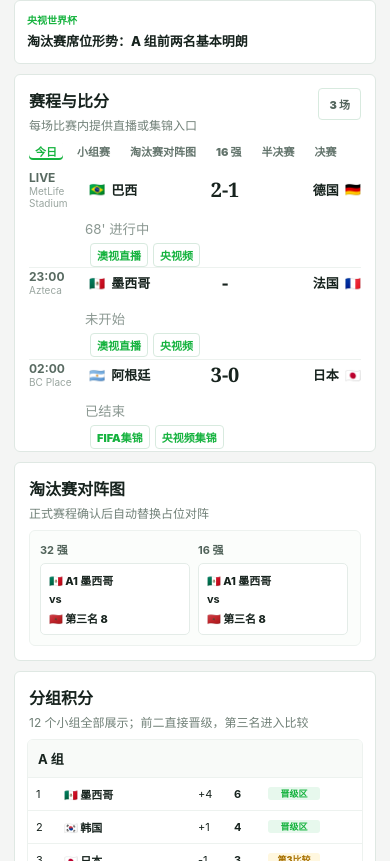
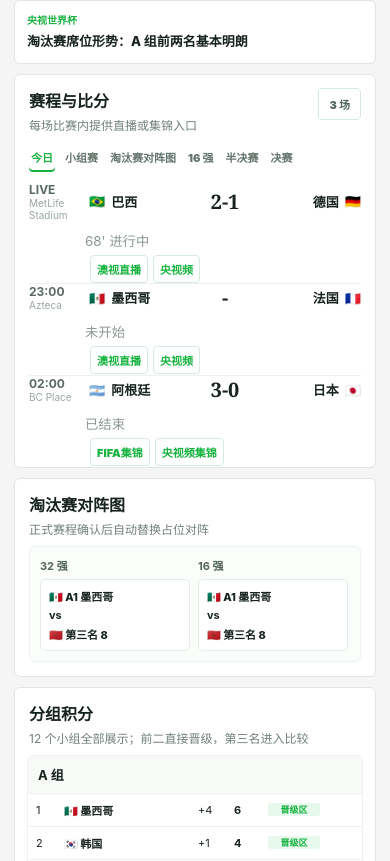
Before and after one commit to ZhengyangZou/worldcup-2026-pwa, a React (Vite) app in the folder worldcup-2026-pwa/: page / in a window 390 px wide. Shown: the part 783-1644 px from the top of the page. Built offline with nearby package versions, Linux system fonts and the light colour scheme.

Commit message:
style: improve mobile anchors and touch targets

```diff
--- a/worldcup-2026-pwa/src/App.css
+++ b/worldcup-2026-pwa/src/App.css
@@ -125,6 +125,12 @@
   background: #fff;
 }
 
+.card,
+.group-card,
+.match-card {
+  scroll-margin-top: 76px;
+}
+
 .hero-card {
   padding: 17px 18px;
 }
@@ -239,6 +245,8 @@
 }
 
 .chip {
+  min-height: 30px;
+  padding: 0 2px;
   border: 0;
   background: transparent;
   color: #63746c;
@@ -619,7 +627,22 @@
     padding-left: 56px;
   }
 
+  .match-actions a {
+    min-height: 28px;
+    align-items: center;
+  }
+
   .standing-row {
     grid-template-columns: 22px minmax(0, 1fr) 30px 28px 52px 28px;
   }
+
+  .leader-row {
+    grid-template-columns: 24px 34px minmax(0, 1fr) auto;
+    gap: 8px;
+  }
+
+  .avatar {
+    width: 34px;
+    height: 34px;
+  }
 }
```
